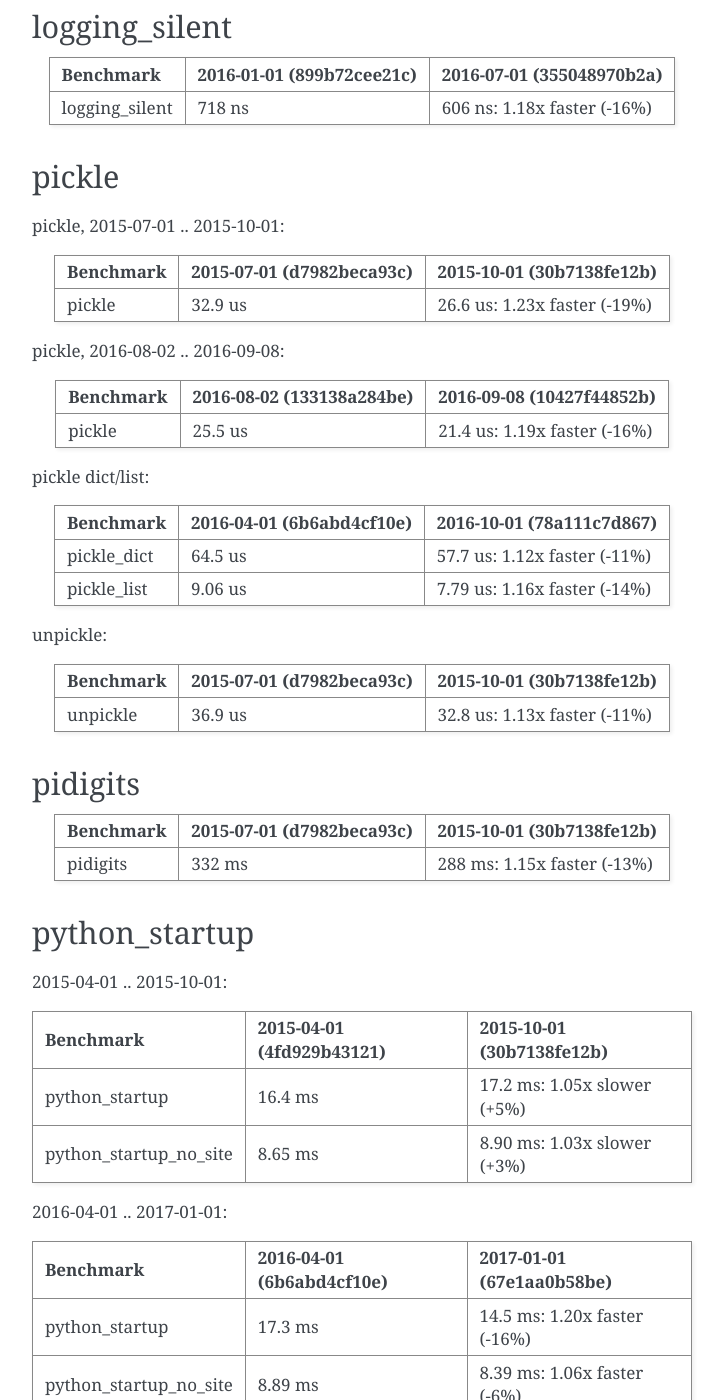
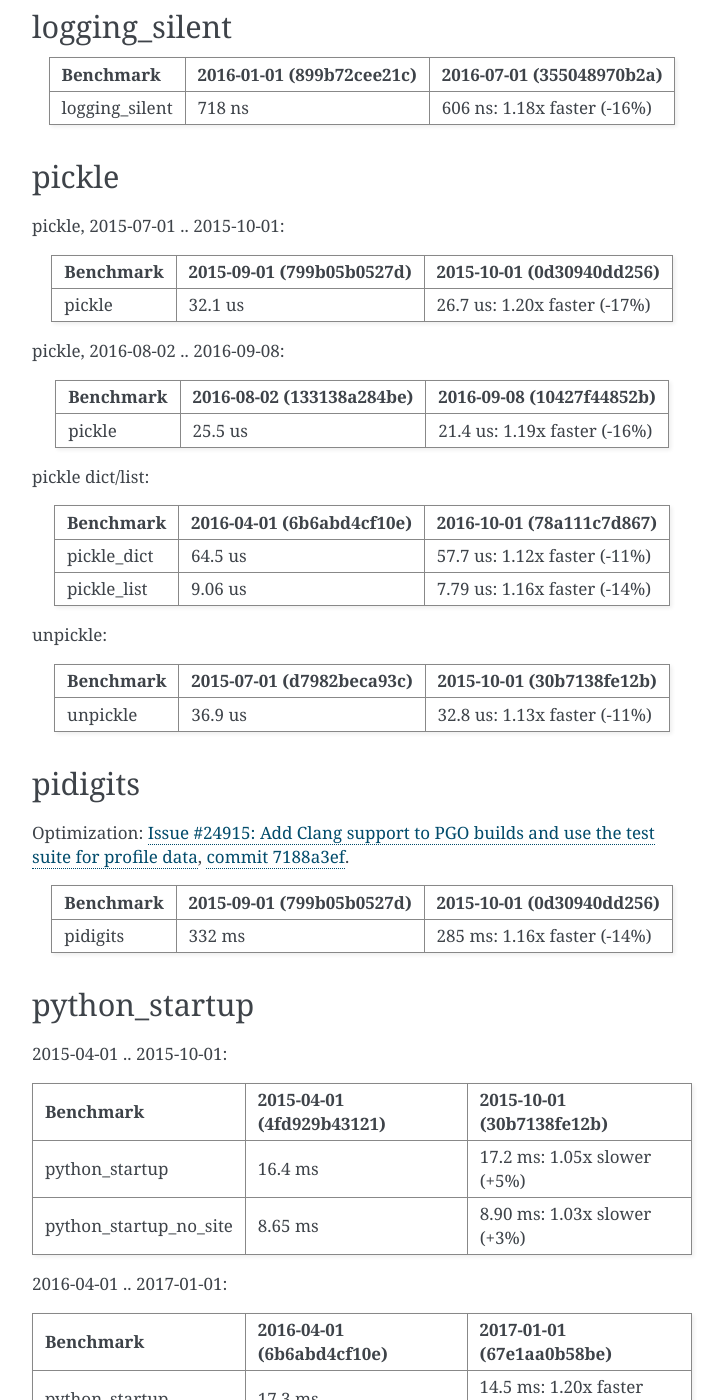
Before and after one commit to python/pyperformance, a Sphinx documentation site: the page built from doc/cpython_results_2017.rst, in a window 1280 px wide and 1400 px high, scrolled down 1979 px. Shown: the whole window, without its empty margins (388-1112 px from the left). Built offline with Sphinx 7.4.7, drawn with Linux system fonts in a browser that asks for light colours.

Commit message:
doc: cpython results

```diff
--- a/doc/cpython_results_2017.rst
+++ b/doc/cpython_results_2017.rst
@@ -124,11 +124,13 @@ pickle, 2015-07-01 .. 2015-10-01:
 
 .. XXX 2015-09 => 2015-10, unable to reproduce on smithers
    XXX unable to reproduce on speed-python (no LTO, no PGO)
+   XXX
+   XXX commit 7188a3efe07b9effdb760f3a96783f250214f0be related to PGO?
 
 +-----------+---------------------------+------------------------------+
-| Benchmark | 2015-07-01 (d7982beca93c) | 2015-10-01 (30b7138fe12b)    |
+| Benchmark | 2015-09-01 (799b05b0527d) | 2015-10-01 (0d30940dd256)    |
 +===========+===========================+==============================+
-| pickle    | 32.9 us                   | 26.6 us: 1.23x faster (-19%) |
+| pickle    | 32.1 us                   | 26.7 us: 1.20x faster (-17%) |
 +-----------+---------------------------+------------------------------+
 
 pickle, 2016-08-02 .. 2016-09-08:
@@ -169,16 +171,14 @@ unpickle:
 pidigits
 ========
 
-.. XXX unable to reproduce on smithers (without LTO nor PGO)
-   799b05b0527d6a8c24b453d683e38a37f7 .. 0d30940dd256da65c91c3bb2d1e135f90eb8c
-
-.. XXX unable to reproduce on speed-python (no LTO, no PGO)
-   799b05b0527d6a8c24b453d683e38a37f7 .. 0d30940dd256da65c91c3bb2d1e135f90eb8c
+Optimization: `Issue #24915: Add Clang support to PGO builds and use the test
+suite for profile data <http://bugs.python.org/issue24915>`_, `commit 7188a3ef
+<https://github.com/python/cpython/commit/7188a3efe07b9effdb760f3a96783f250214f0be>`_.
 
 +-----------+---------------------------+-----------------------------+
-| Benchmark | 2015-07-01 (d7982beca93c) | 2015-10-01 (30b7138fe12b)   |
+| Benchmark | 2015-09-01 (799b05b0527d) | 2015-10-01 (0d30940dd256)   |
 +===========+===========================+=============================+
-| pidigits  | 332 ms                    | 288 ms: 1.15x faster (-13%) |
+| pidigits  | 332 ms                    | 285 ms: 1.16x faster (-14%) |
 +-----------+---------------------------+-----------------------------+
 
 python_startup
```
